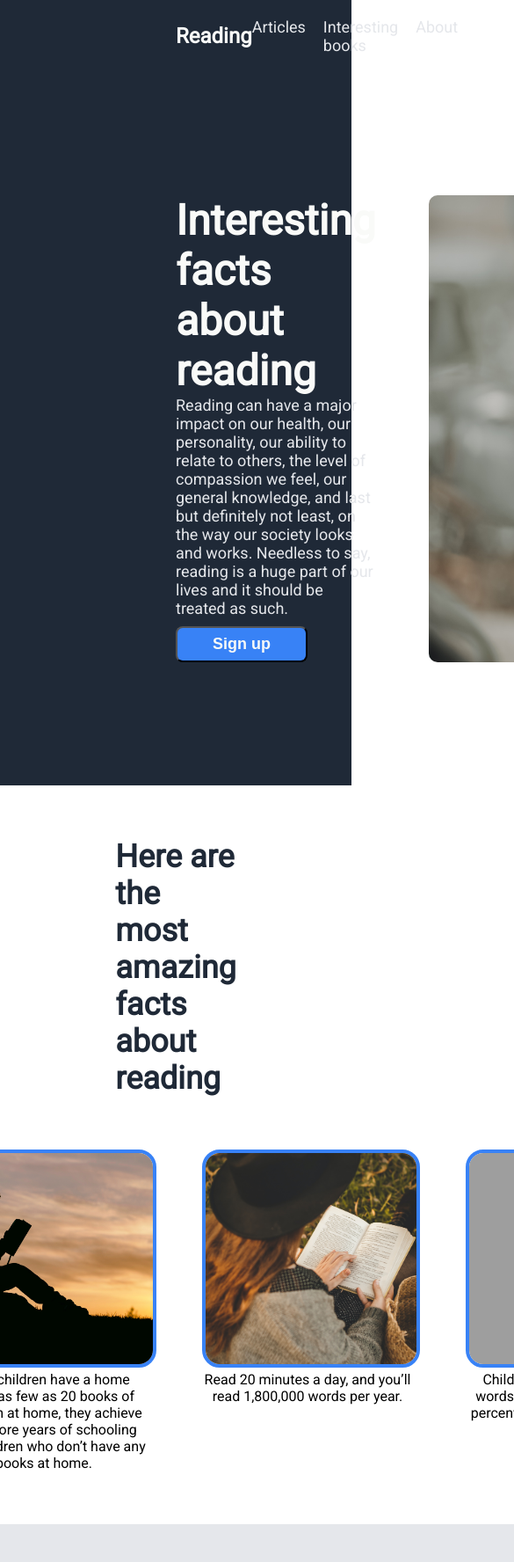
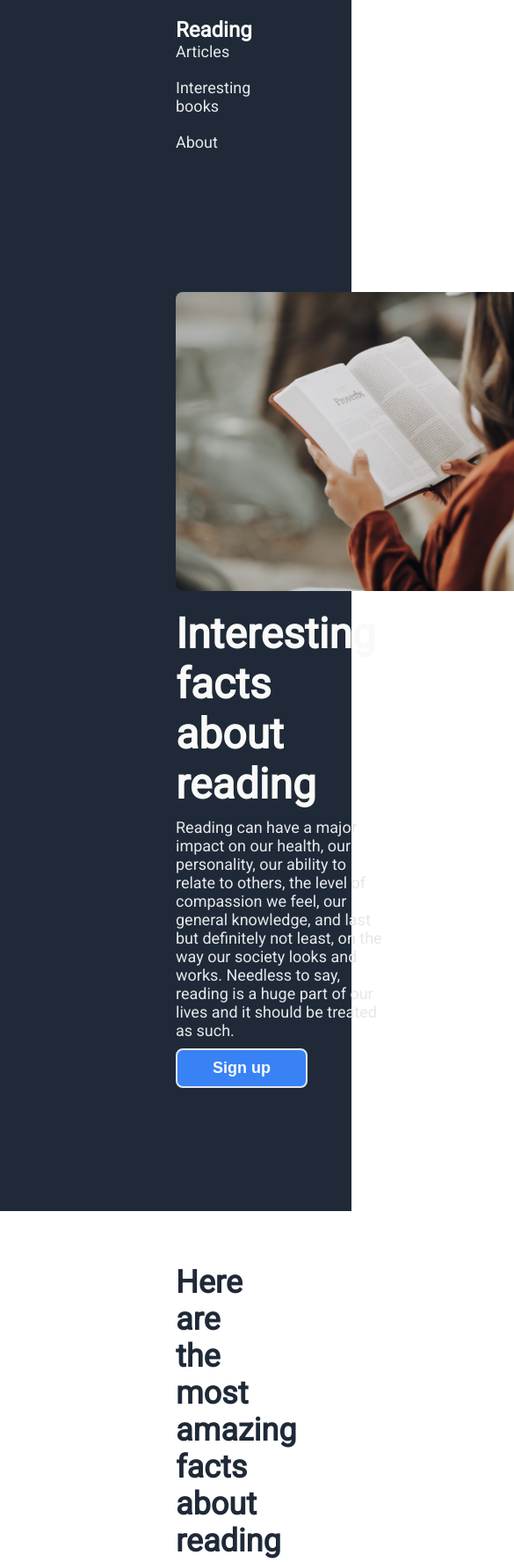
Before and after one commit to zh-ff/reading-lp, a plain HTML site: page index.html in a window 390 px wide. Shown: the top 1776 px of the page at 88% size, 585 px wide, since content can reach past the window. Drawn offline with Linux system fonts and the light colour scheme; grey boxes are pictures that could not be loaded.

Commit message:
style: add responsive design

```diff
--- a/index.html
+++ b/index.html
@@ -5,6 +5,7 @@
     <meta charset="UTF-8">
     <meta name="viewport" content="width=device-width, initial-scale=1.0">
     <title>Reading</title>
+    <link rel="icon" type="image/x-icon" href="images/study-icon.svg">
     <link rel="stylesheet" href="styles/style.css">
 </head>
 
@@ -29,28 +30,32 @@
                     our society looks and works. Needless to say, reading is a huge part of our lives and it should be
                     treated as such.
                 </p>
-                <button class="hero-button">Sign up</button>
+                <button class="hero-button border-radius-8">Sign up</button>
             </div>
-            <img class="hero-image" src="images/joel-muniz-XqXJJhK-c08-unsplash.jpg" alt="girl reading book">
+            <img class="hero-image border-radius-8" src="images/joel-muniz-XqXJJhK-c08-unsplash.jpg"
+                alt="girl reading book">
         </div>
         <div class="information">
             <p class="information-header">Here are the most amazing facts about reading</p>
             <div class="images">
                 <div class="information-image">
-                    <img src="images/sincerely-media-c1YrcFYW66s-unsplash.jpg" alt="">
+                    <img src="images/sincerely-media-c1YrcFYW66s-unsplash.jpg"
+                        alt="black framed eyeglasses on book page">
                     <p>Reading reduces stress by 68 percent.</p>
                 </div>
                 <div class="information-image">
-                    <img src="images/aaron-burden-6jYoil2GhVk-unsplash.jpg" alt="">
+                    <img src="images/aaron-burden-6jYoil2GhVk-unsplash.jpg"
+                        alt="silhouette of child sitting behind tree during sunset">
                     <p>When children have a home library, as few as 20 books of their own at home, they achieve three
                         more years of schooling than children who don’t have any books at home.</p>
                 </div>
                 <div class="information-image">
-                    <img src="images/kateryna-hliznitsova-3hvogcU-aTw-unsplash.jpg" alt="">
+                    <img src="images/kateryna-hliznitsova-3hvogcU-aTw-unsplash.jpg"
+                        alt="woman in gray sweater and black hat reading book">
                     <p>Read 20 minutes a day, and you’ll read 1,800,000 words per year.</p>
                 </div>
                 <div class="information-image">
-                    <img src="images/kinga-howard-s4aOPAJ4v0E-unsplash.jpg" alt="">
+                    <img src="images/kinga-howard-s4aOPAJ4v0E-unsplash.jpg" alt="girls reading book while lying">
                     <p>Children who read 1,000,000 words a year are in the top two percent of reading achievement.</p>
                 </div>
             </div>
@@ -68,7 +73,7 @@
                     <h2>It's time to get more information about reading!</h2>
                     <p>Sign up for our newsletter!</p>
                 </div>
-                <button>Sign up</button>
+                <button class="border-radius-8">Sign up</button>
             </div>
         </div>
     </div>
--- a/styles/style.css
+++ b/styles/style.css
@@ -13,12 +13,13 @@ body {
 }
 
 .header {
+    background-color: #1F2937;
+    color: white;
+    align-items: center;
     padding: 20px 200px;
     display: flex;
     justify-content: space-between;
-    background-color: #1F2937;
-    color: white;
-    align-items: center;
+    flex-flow: row wrap;
 }
 
 .header-logo {
@@ -31,6 +32,7 @@ body {
     list-style: none;
     display: flex;
     gap: 20px;
+    flex-flow: row wrap;
 }
 
 li>a {
@@ -46,17 +48,22 @@ li>a {
 }
 
 .description {
+    background-color: #1F2937;
     display: flex;
-    gap: 60px;
+    flex-flow: row wrap-reverse;
+    justify-content: space-between;
     padding: 140px 200px;
-    background-color: #1F2937;
+    gap: 20px;
 }
 
-/* .hero-main {
+.hero-main {
+    min-width: 240px;
     display: flex;
+    flex: 1;
     flex-direction: column;
+    align-items: flex-start;
     gap: 10px;
-} */
+}
 
 .hero-main-text {
     font-size: 48px;
@@ -74,22 +81,19 @@ li>a {
     background-color: #3882F6;
     color: #F9FAF8;
     font-weight: 700;
-    margin-top: 10px;
-    padding: 8px 40px;
-    border-radius: 8px;
+    padding: 10px 40px;
+    border: 2px solid #E5E7EB;
 }
 
 .hero-image {
-    height: auto;
-    width: 600px;
-    border-radius: 10px;
+    height: 340px;
+    width: 540px;
+    object-fit: cover;
 }
 
 .information {
-    display: flex;
-    flex-direction: column;
-    align-items: center;
     padding: 60px 200px;
+    text-align: center;
 }
 
 .information-header {
@@ -100,22 +104,23 @@ li>a {
 }
 
 .images {
+    text-align: center;
     display: flex;
-    gap: 60px;
-    text-align: center;
+    flex-flow: row wrap;
+    justify-content: space-around;
+    gap: 10px;
 }
 
-
 .information-image {
-    width: 240px;
+    width: 200px;
 }
 
 .information-image img {
-    height: 240px;
-    width: 240px;
+    object-fit: cover;
+    height: 200px;
+    width: 200px;
     border-radius: 20px;
     border: 4px solid #3882F6;
-    object-fit: cover;
 }
 
 .quote {
@@ -152,14 +157,16 @@ li>a {
     display: flex;
     justify-content: space-between;
     align-items: center;
+    flex-flow: row wrap;
     gap: 40px;
 }
 
 .callout-content button {
+    font-size: 18px;
+    font-weight: 700;
     background-color: #3882F6;
     color: #F9FAF8;
     padding: 10px 40px;
-    border-radius: 8px;
     border: 2px solid #F9FAF8;
 }
 
@@ -169,3 +176,7 @@ li>a {
     padding: 40px 0;
     text-align: center;
 }
+
+.border-radius-8 {
+    border-radius: 8px;
+}
```
